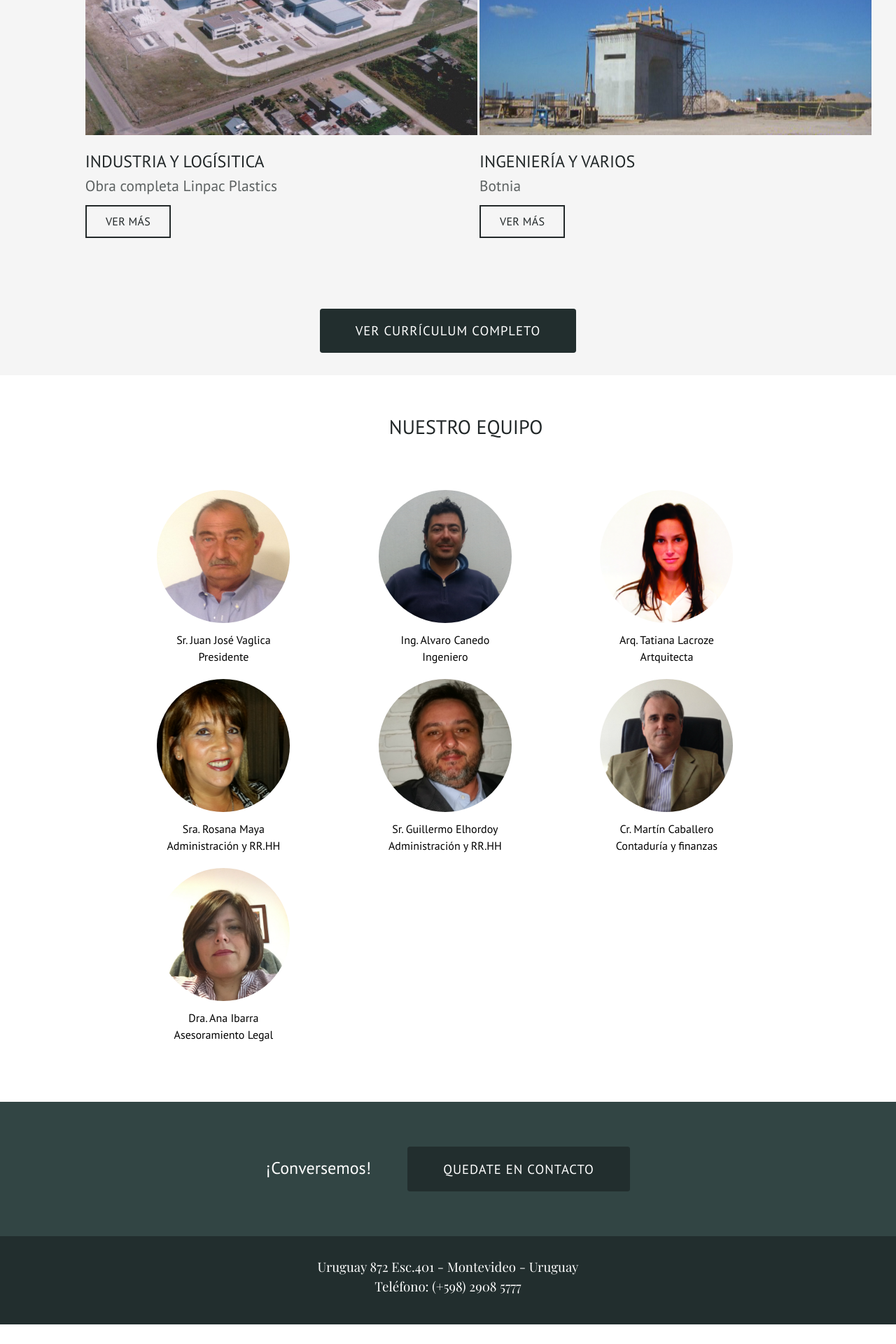
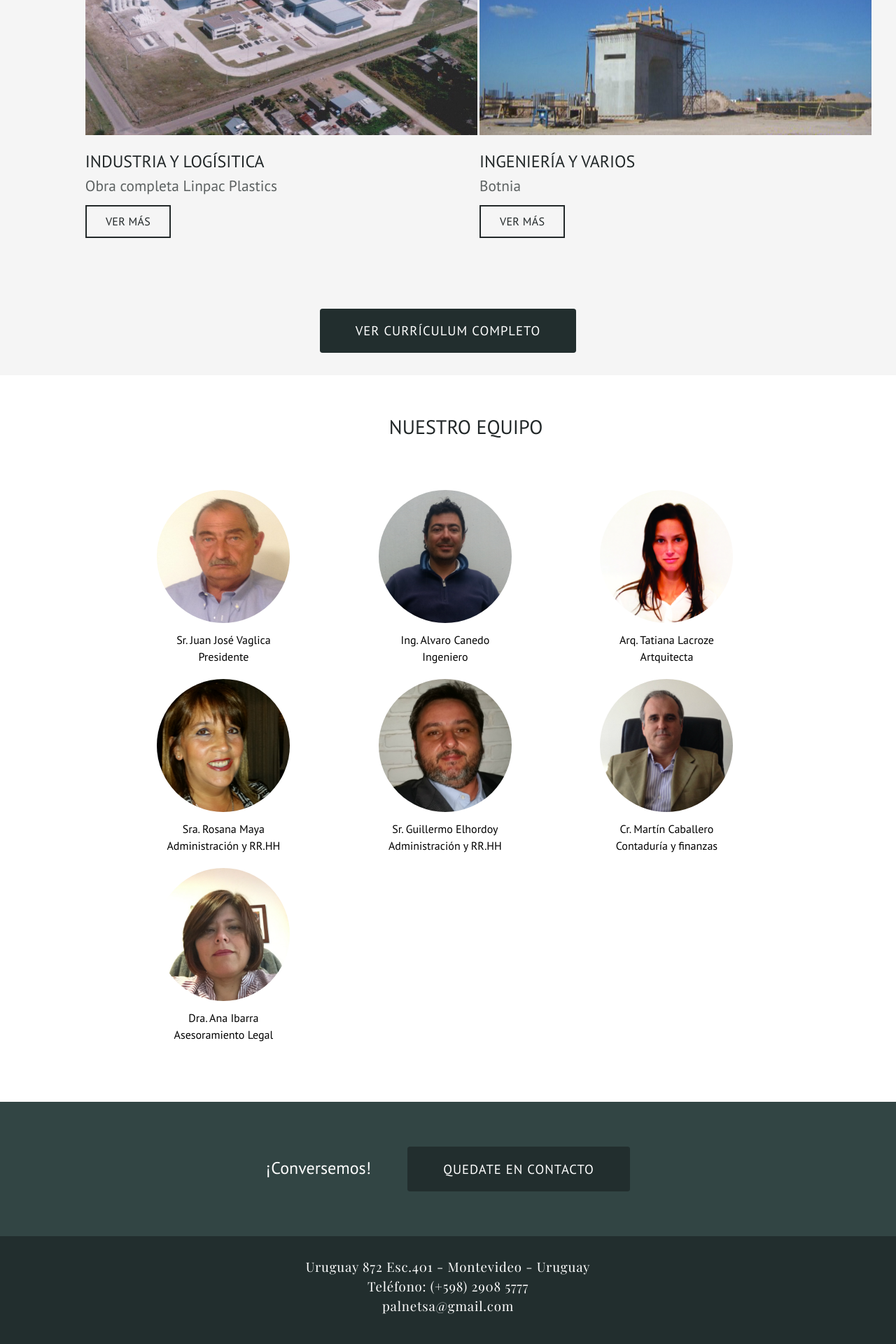
Before and after one commit to antonellaclavero/palnet, a Jekyll site: the page built from index.html, in a window 1280 px wide. Shown: the part 2199-4119 px from the top of the page at 70% size. Built offline with Jekyll 4.4.1, drawn with Linux system fonts in a browser that asks for light colours; before the commit the page ends 4091 px from its top, so only the background shows below that.

Commit message:
Add letter spacing in footer

```diff
--- a/_includes/footer.html
+++ b/_includes/footer.html
@@ -4,7 +4,8 @@
       <a href class="btn"="mailto:palnetsa@gmail.com">Quedate en contacto</a>
     </div>
     <div class="footer-two">
-      <h3>Uruguay 872 Esc.401 - Montevideo - Uruguay</h2>
-      <h3>Teléfono: (+598) 2908 5777</h2>
+      <h3>Uruguay 872 Esc.401 - Montevideo - Uruguay</h3>
+      <h3>Teléfono: (+598) 2908 5777</h3>
+      <h3>palnetsa@gmail.com</h3>
     </div>
 </footer>
--- a/css/main.css
+++ b/css/main.css
@@ -248,6 +248,7 @@ section.our-team a {
 	font-size: 14pt;
 	line-height: 14pt;
 	margin-bottom: 0.5em;
+	letter-spacing: 0.8px;
 }
 footer h2 {
 	color: #fff;
```
